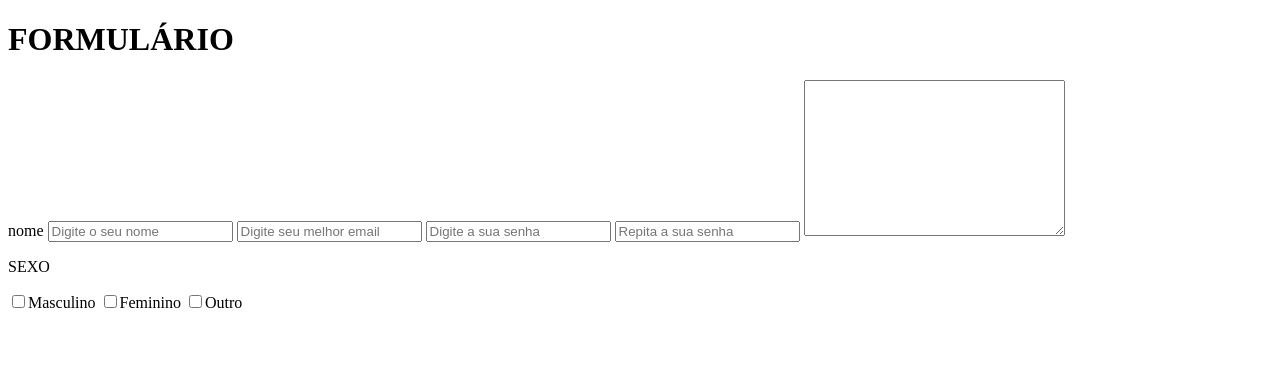
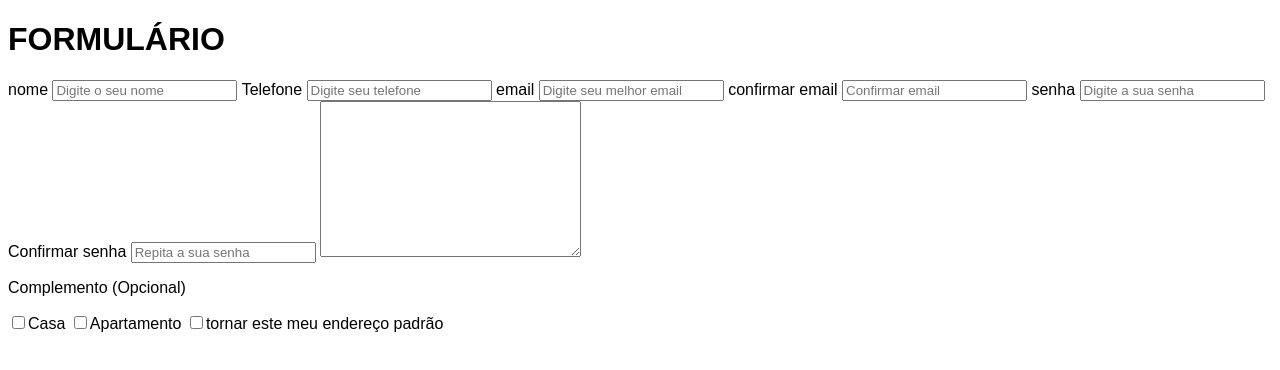
Before and after one commit to LucasMagalhaesDev/Formul-rio-Cadastro, a plain HTML site: page index.html in a window 1280 px wide. Drawn offline with Linux system fonts and the light colour scheme.

Commit message:
Segundo Commit

```diff
--- a/index.html
+++ b/index.html
@@ -12,14 +12,21 @@
         <form class="form-action" method="post">
             <label>nome</label>
             <input type="text" placeholder="Digite o seu nome">
+            <label>Telefone</label>
+            <input type="tel" placeholder="Digite seu telefone">
+            <label>email </label>
             <input type="email" placeholder="Digite seu melhor email">
+            <label>confirmar email</label>
+            <input type="email" placeholder="Confirmar email">
+            <label>senha</label>
             <input type="password" placeholder="Digite a sua senha">
+            <label>Confirmar senha</label>
             <input type="password" placeholder="Repita a sua senha">
             <label for=""><textarea name="" id="" cols="30" rows="10"></textarea></label>
-            <p class="pagrafo-1">SEXO</p>
-            <label><input type="checkbox">Masculino</label>
-            <label><input type="checkbox">Feminino</label>
-            <label><input type="checkbox">Outro</label>
+            <p class="pagrafo-1">Complemento (Opcional)</p>
+            <label><input type="checkbox">Casa</label>
+            <label><input type="checkbox">Apartamento</label>
+            <label><input type="checkbox">tornar este meu endereço padrão</label>
         </form>
     </div>
 </body>
--- a/style.css
+++ b/style.css
@@ -0,0 +1,3 @@
+*{
+    font-family: Arial, Helvetica, sans-serif;
+}
```
